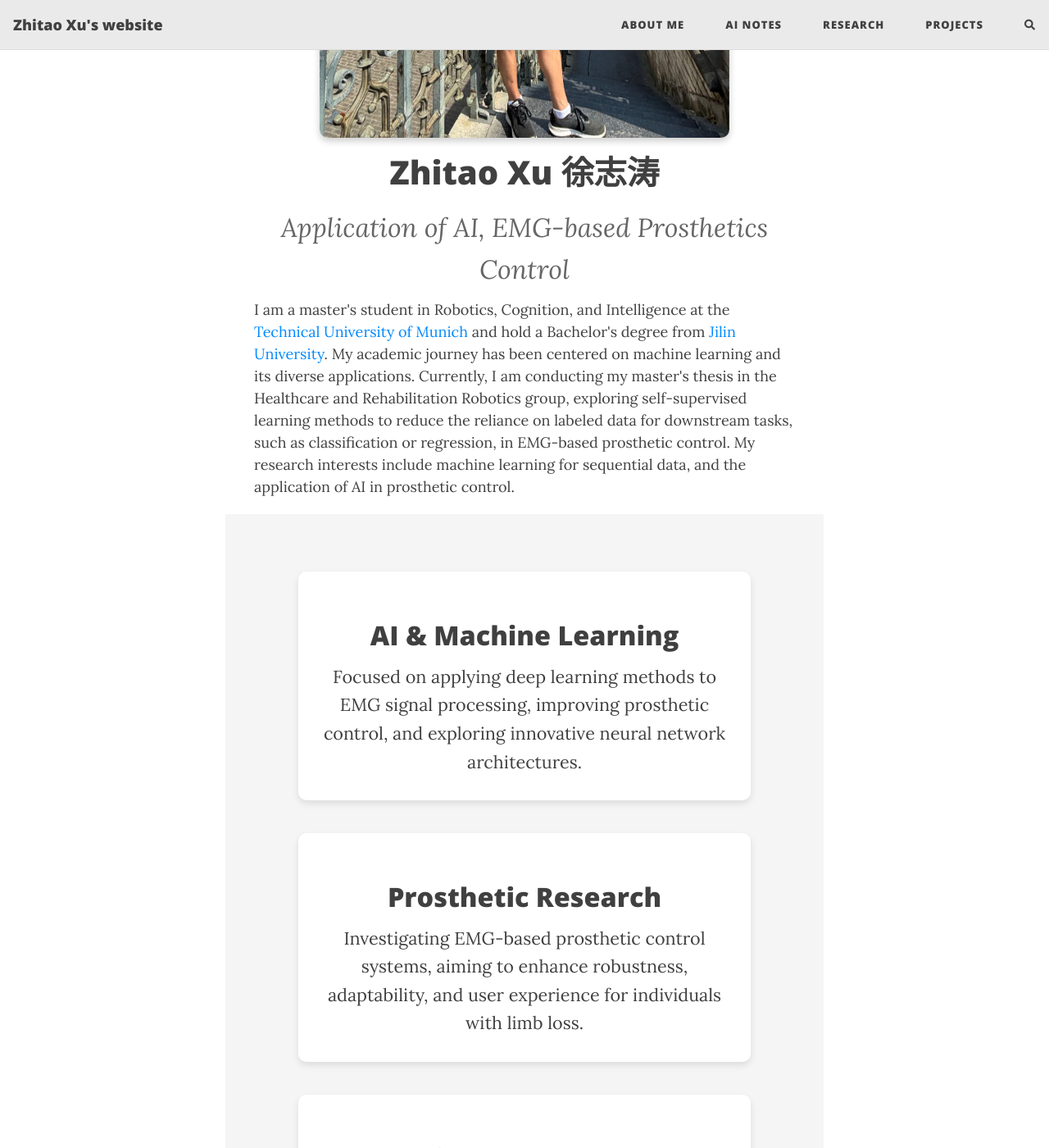
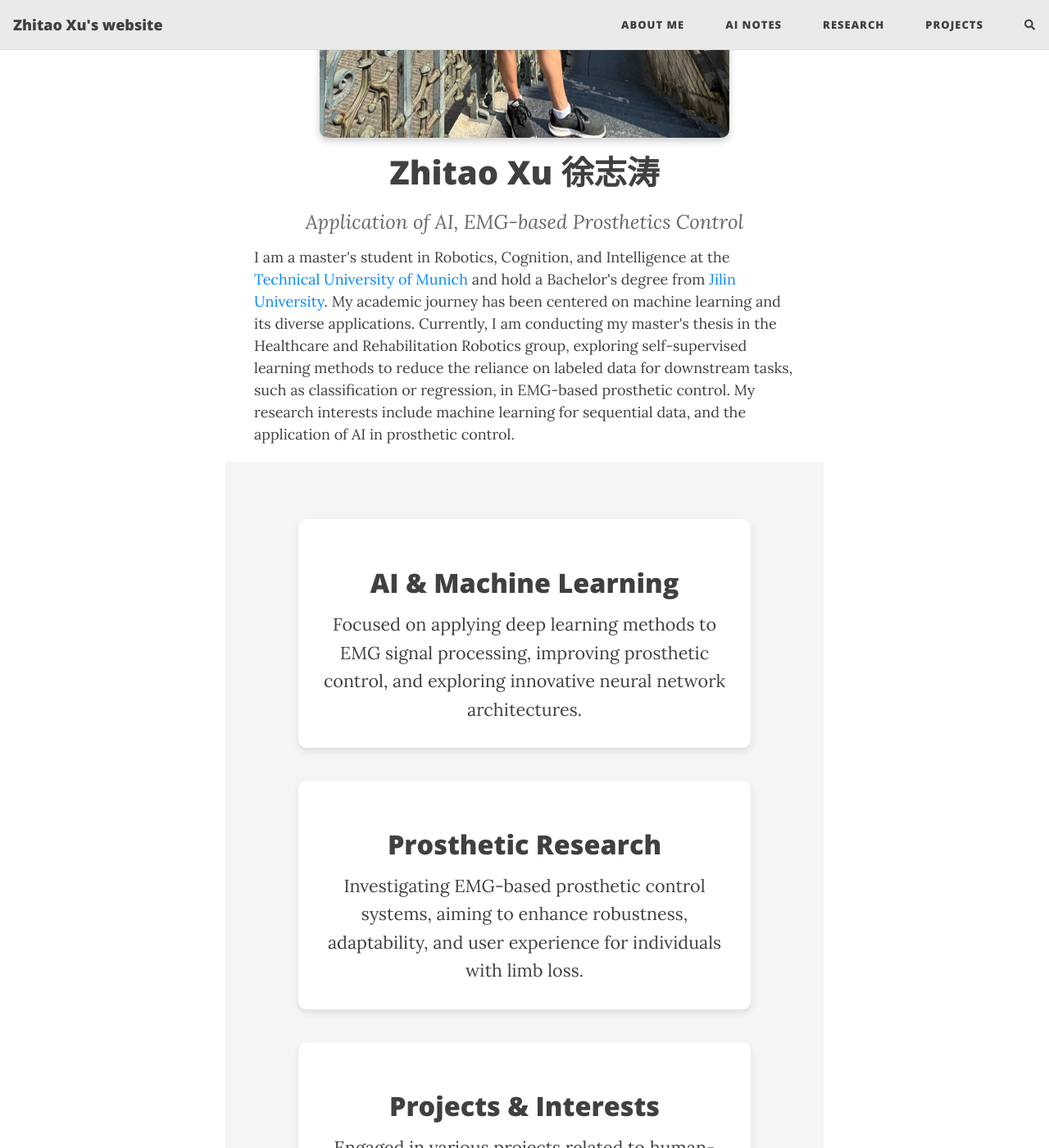
Before and after one commit to HerrXu01/herrxu01.github.io, a Jekyll site: the page built from index.html, in a window 1280 px wide and 1400 px high, scrolled down 759 px. Shown: the whole window at 82% size. Built offline with Jekyll 4.4.1, drawn with Linux system fonts in a browser that asks for light colours; the list of posts is cut into pages by our own code; comment, search, counter and statistics services are not loaded.

Commit message:
adjust subtitle

```diff
--- a/assets/css/beautifuljekyll.css
+++ b/assets/css/beautifuljekyll.css
@@ -1292,7 +1292,7 @@ footer .social-network-links a::before {
 
 /* Subtitle Styling */
 .page-subtitle {
-  font-size: 2.0rem; /* 调整字体大小 */
+  font-size: 1.5rem; /* 调整字体大小 */
   text-align: center; /* 使文字居中 */
   margin-top: 15px; /* 调整副标题和主标题之间的距离 */
   color: #666; /* 设置字体颜色 */
```
